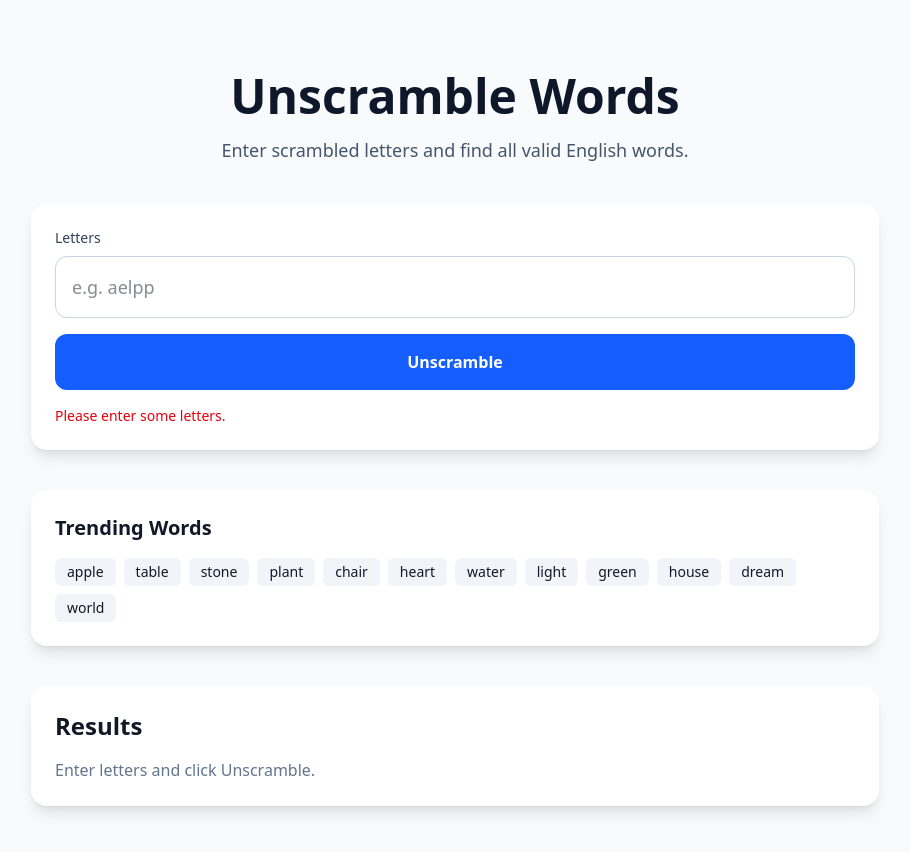
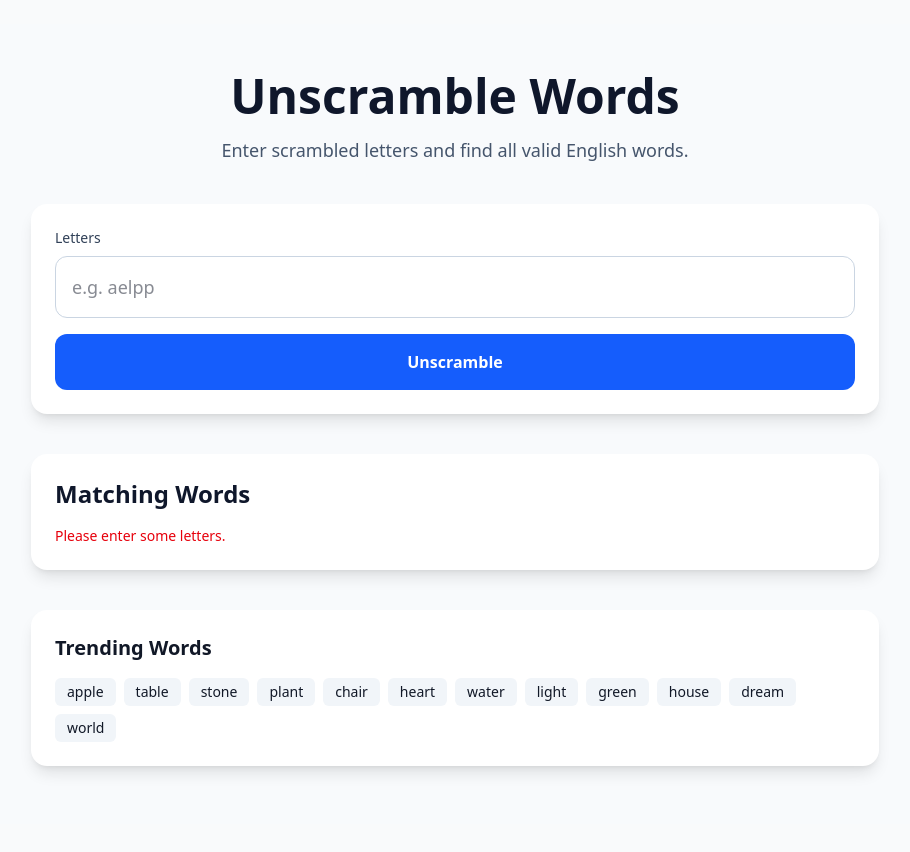
Before and after one commit to vmanglore/unscramble-word-app, a Next.js app: page / in a window 1280 px wide. Both pictures are taken after a click on the button "Unscramble". Shown: the top 852 px of the page, without its empty margins (185-1095 px from the left). Built offline with nearby package versions, Linux system fonts and the light colour scheme.

Commit message:
Restore inline homepage search results

```diff
--- a/app/page.tsx
+++ b/app/page.tsx
@@ -8,6 +8,7 @@ import { getTrendingWords } from "@/lib/engine/trending";
 export default function Page() {
   const [letters, setLetters] = useState("");
   const [results, setResults] = useState<string[]>([]);
+  const [searchedLetters, setSearchedLetters] = useState("");
   const [suggestions, setSuggestions] = useState<string[]>([]);
   const [loading, setLoading] = useState(false);
   const [error, setError] = useState("");
@@ -15,6 +16,10 @@ export default function Page() {
   const router = useRouter();
 
   const trending = getTrendingWords(12);
+  const sortedResults = [...results].sort((a, b) => {
+    if (a.length !== b.length) return b.length - a.length;
+    return a.localeCompare(b);
+  });
 
   function handleInputChange(value: string) {
     setLetters(value);
@@ -26,6 +31,7 @@ export default function Page() {
 
     if (!query) {
       setResults([]);
+      setSearchedLetters("");
       setError("Please enter some letters.");
       return;
     }
@@ -46,12 +52,12 @@ export default function Page() {
       const words = data.words || [];
 
       setResults(words);
+      setSearchedLetters(query.toUpperCase());
       setSuggestions([]);
-
-      router.push(`/unscramble/${query}`);
     } catch (err) {
       setError("Something went wrong. Please try again.");
       setResults([]);
+      setSearchedLetters("");
     } finally {
       setLoading(false);
     }
@@ -60,7 +66,6 @@ export default function Page() {
   return (
     <main className="min-h-screen bg-slate-50">
       <div className="max-w-4xl mx-auto px-6 py-12">
-
         <header className="text-center mb-10">
           <h1 className="text-5xl font-bold text-slate-900 mb-4">
             Unscramble Words
@@ -81,6 +86,11 @@ export default function Page() {
             type="text"
             value={letters}
             onChange={(e) => handleInputChange(e.target.value)}
+            onKeyDown={(e) => {
+              if (e.key === "Enter") {
+                handleSearch();
+              }
+            }}
             placeholder="e.g. aelpp"
             className="w-full border border-slate-300 rounded-xl p-4 text-lg focus:outline-none focus:ring-2 focus:ring-blue-500"
           />
@@ -109,11 +119,53 @@ export default function Page() {
           >
             {loading ? "Searching..." : "Unscramble"}
           </button>
+        </section>
 
-          {error && (
-            <p className="mt-4 text-red-600 text-sm">{error}</p>
-          )}
-        </section>
+        {(searchedLetters || error) && (
+          <section className="mt-10 bg-white rounded-2xl shadow-lg p-6">
+            <div className="flex items-start justify-between gap-4 mb-4">
+              <div>
+                <h2 className="text-2xl font-semibold text-slate-900">
+                  Matching Words
+                </h2>
+                {searchedLetters && (
+                  <p className="text-sm text-slate-500 mt-1">
+                    {results.length} {results.length === 1 ? "word" : "words"} found for {searchedLetters}
+                  </p>
+                )}
+              </div>
+
+              {searchedLetters && (
+                <button
+                  onClick={() => router.push(`/unscramble/${searchedLetters.toLowerCase()}`)}
+                  className="text-sm text-blue-600 hover:underline whitespace-nowrap"
+                >
+                  Open result page
+                </button>
+              )}
+            </div>
+
+            {error ? (
+              <p className="text-red-600 text-sm">{error}</p>
+            ) : results.length === 0 ? (
+              <p className="text-slate-500">No words found.</p>
+            ) : (
+              <div className="flex flex-wrap gap-3">
+                {sortedResults.map((word) => (
+                  <button
+                    key={word}
+                    onClick={() =>
+                      router.push(`/words-starting-with/${word[0]}`)
+                    }
+                    className="px-4 py-2 bg-slate-100 hover:bg-slate-200 rounded-xl text-slate-900 font-semibold text-lg transition"
+                  >
+                    {word}
+                  </button>
+                ))}
+              </div>
+            )}
+          </section>
+        )}
 
         <section className="mt-10 bg-white rounded-2xl shadow-lg p-6">
           <h2 className="text-xl font-semibold mb-4">
@@ -132,32 +184,6 @@ export default function Page() {
             ))}
           </div>
         </section>
-
-        <section className="mt-10 bg-white rounded-2xl shadow-lg p-6">
-          <h2 className="text-2xl font-semibold mb-4">
-            Results
-          </h2>
-
-          {results.length === 0 ? (
-            <p className="text-slate-500">
-              Enter letters and click Unscramble.
-            </p>
-          ) : (
-            <div className="flex flex-wrap gap-3">
-              {results.map((word) => (
-                <button
-                  key={word}
-                  onClick={() =>
-                    router.push(`/words-starting-with/${word[0]}`)
-                  }
-                  className="px-4 py-2 bg-slate-100 hover:bg-slate-200 rounded-lg text-slate-800 font-medium transition"
-                >
-                  {word}
-                </button>
-              ))}
-            </div>
-          )}
-        </section>
       </div>
     </main>
   );
```
